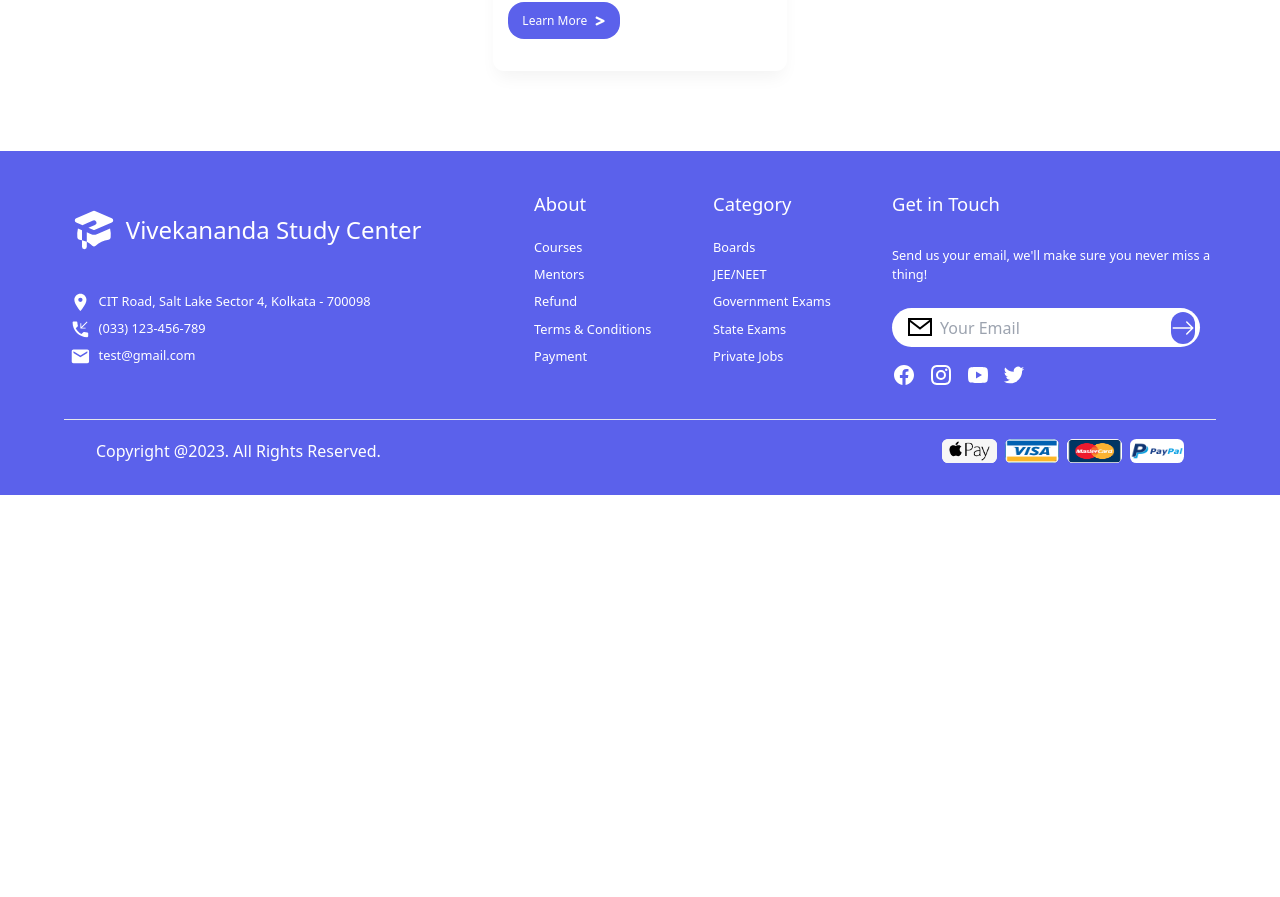
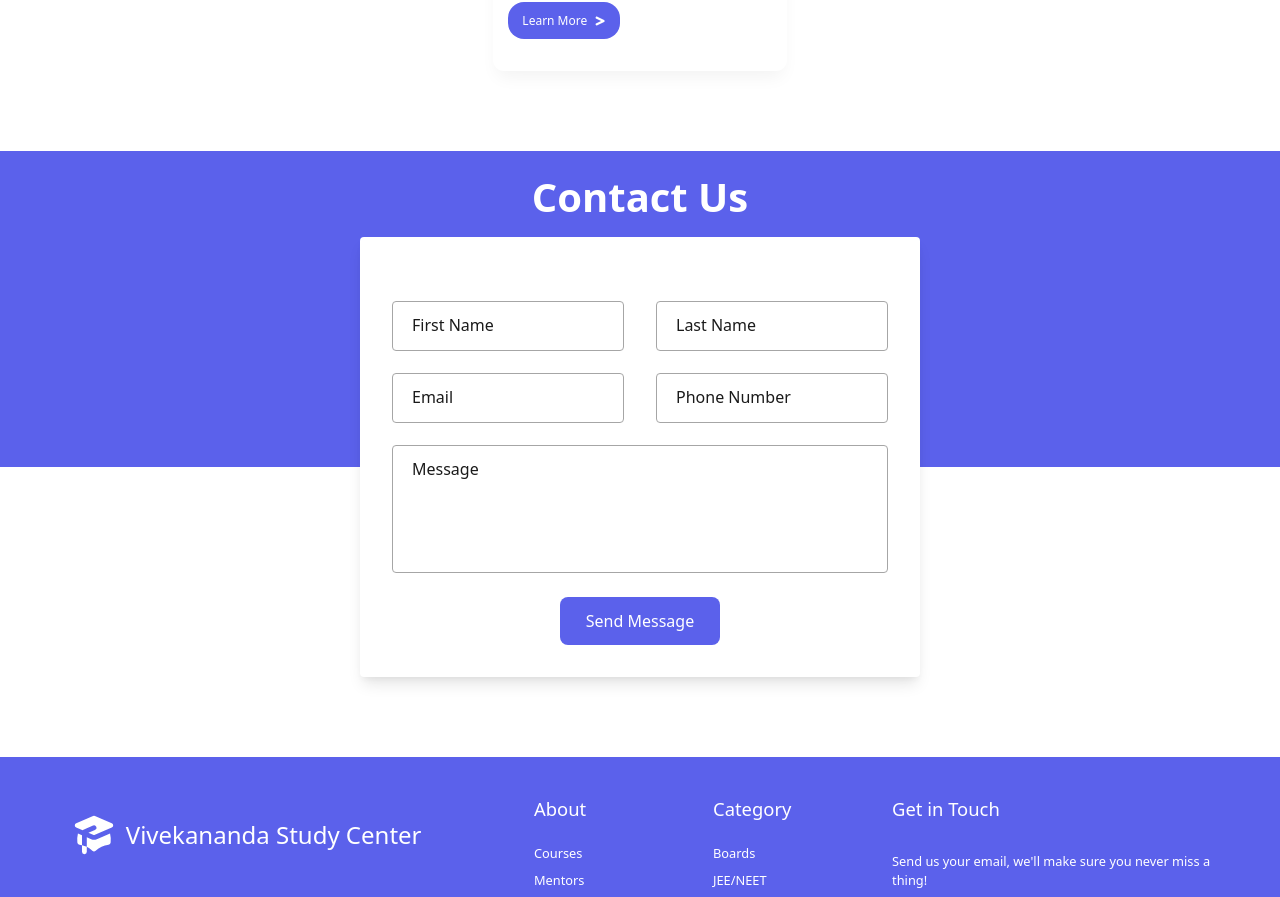
Before and after one commit to itz-arnav/Vivekananda_Study_Center_Website, a React (Vite) app: page / in a window 1280 px wide. Shown: the part 3127-4024 px from the top of the page. Before the commit the page ends 3622 px from the top, so only its background shows below. Built offline with nearby package versions, Linux system fonts and the light colour scheme.

Commit message:
added contact page

```diff
--- /dev/null
+++ b/src/components/Home/Contact/Contact.css
@@ -0,0 +1,157 @@
+:root {
+	--color-black: hsl(0, 0%, 10%);
+	--color-grays: hsl(0, 0%, 65%);
+	--color-light: hsl(0, 0%, 96%);
+	--color-white: hsl(0, 0%, 100%);
+	--color-blues: #5B61EB;;
+
+	--shadow-normal: 0 1px 3px 0 rgba(0, 0, 0, 0.1),
+		0 1px 2px 0 rgba(0, 0, 0, 0.06);
+	--shadow-medium: 0 4px 6px -1px rgba(0, 0, 0, 0.1),
+		0 2px 4px -1px rgba(0, 0, 0, 0.06);
+	--shadow-large: 0 10px 15px -3px rgba(0, 0, 0, 0.1),
+		0 4px 6px -2px rgba(0, 0, 0, 0.05);
+}
+
+.contactContainer{
+    padding-top: 1rem;
+	box-sizing: border-box;
+	scroll-behavior: smooth;
+    display: flex;
+    flex-direction: column;
+    align-items: center;
+    justify-content: center;
+    width: 100vw;
+    margin-bottom: 5rem;
+    background: linear-gradient( #5B61EB 60%, #ffffff 40%);
+}
+
+.titleContact{
+    font-size: 2.5rem;
+    font-weight: 700;
+    margin-bottom: 0.6rem;
+    color: #fff;
+}
+
+.formContainer{
+    display: flex;
+    align-items: center;
+    justify-content: center;
+    width: 60%;
+}
+
+.form-control {
+	position: relative;
+	width: 100%;
+	height: 3rem;
+	margin-bottom: 1.5rem;
+}
+
+.form-label {
+	position: absolute;
+	font-family: inherit;
+	font-size: 1rem;
+	font-weight: 400;
+	line-height: inherit;
+	left: 1rem;
+	top: 0.75rem;
+	padding: 0 0.25rem;
+	color: var(--color-gray);
+	background: var(--color-white);
+	transition: all 0.3s ease;
+}
+
+.form-input {
+	position: absolute;
+	font-family: inherit;
+	font-size: 1rem;
+	font-weight: 400;
+	line-height: inherit;
+	top: 0;
+	left: 0;
+	z-index: 1;
+	resize: none;
+	width: 100%;
+	height: auto;
+	padding: 0.75rem 1.25rem;
+	border-radius: 0.25rem;
+	border: 1.5px solid var(--color-grays);
+	color: var(--color-black);
+	background: transparent;
+	transition: all 0.3s ease-in-out;
+}
+
+.form-input::placeholder {
+	opacity: 0;
+	visibility: hidden;
+	color: transparent;
+}
+
+.form-input:focus {
+    z-index: 0;
+	outline: none;
+	border: 2px solid var(--color-blues);
+}
+
+.form-input:focus ~ .form-label {
+	top: -0.75rem;
+	left: 1rem;
+	z-index: 10;
+	font-size: 0.875rem;
+	font-weight: 500;
+	color: var(--color-blues);
+	transition: all 0.2s ease-in-out;
+}
+
+.form-input:not(:placeholder-shown) {
+	z-index: 9;
+}
+
+.form-input:not(:placeholder-shown):not(:focus) ~ .form-label {
+	top: -0.75rem;
+	left: 1rem;
+	z-index: 9;
+	font-size: 0.875rem;
+	font-weight: 500;
+    color: #5B61EB;
+	transition: all 0.2s ease-in-out;
+}
+
+.contact-inform {
+	padding: 4rem 2rem 2rem;
+	border-radius: 0.25rem;
+	color: var(--color-black);
+	background: var(--color-white);
+	box-shadow: var(--shadow-large);
+    max-width: 35rem;
+	width: 100%;
+	height: auto;
+    display: flex;
+    flex-direction: column;
+    align-items: center;
+}
+
+.oneSection{
+    display: flex;
+    align-items: center;
+    justify-content: space-around;
+    width: 100%;
+    gap: 2rem;
+}
+
+.form-control>textarea{
+    height: 8rem;
+    display: block;
+}
+
+button.submitButton{
+    display: block;
+    margin-top: 5rem;
+    background-color: #5B61EB;
+    padding: 0.5rem 0.8rem;
+    width: 10rem;
+    height: 3rem;
+    border-radius: 0.5rem;
+    color: #fff;
+    font-weight: 500;
+}
--- /dev/null
+++ b/src/components/Home/Contact/Contact.jsx
@@ -0,0 +1,83 @@
+import React from "react";
+import "./Contact.css";
+const Contact = () => {
+	return (
+		<div className="contactContainer">
+			<h2 className="titleContact">Contact Us</h2>
+			<div className="formContainer">
+				<form name="contact" className="contact-inform form">
+					<div className="oneSection">
+						<div className="form-control">
+							<input
+								type="text"
+								name="firstname"
+								className="form-input"
+								placeholder="none"
+								required
+							/>
+							<label htmlFor="firstname" className="form-label">
+								First Name
+							</label>
+						</div>
+						<div className="form-control">
+							<input
+								type="text"
+								name="lastname"
+								className="form-input"
+								placeholder="none"
+								required
+							/>
+							<label htmlFor="firstname" className="form-label">
+								Last Name
+							</label>
+						</div>
+					</div>
+
+					<div className="oneSection">
+						<div className="form-control">
+							<input
+								type="email"
+								name="email"
+								className="form-input"
+								placeholder="none"
+								required
+							/>
+							<label htmlFor="email" className="form-label">
+								Email
+							</label>
+						</div>
+						<div className="form-control">
+							<input
+								type="number"
+								name="phoneNumber"
+								className="form-input"
+								placeholder="none"
+								required
+							/>
+							<label htmlFor="phoneNumber" className="form-label">
+								Phone Number
+							</label>
+						</div>
+					</div>
+
+					<div className="form-control">
+						<textarea
+							name="message"
+							className="form-input"
+							placeholder="none"
+							required
+						/>
+						<label htmlFor="message" className="form-label">
+							Message
+						</label>
+					</div>
+					<button type="submit" className="submitButton">
+						Send Message
+					</button>
+				</form>
+			</div>
+		</div>
+	);
+};
+
+export default Contact;
--- a/src/components/Home/Home.jsx
+++ b/src/components/Home/Home.jsx
@@ -4,7 +4,7 @@ import Footer from "../Footer/Footer";
 import Carousal from './Carousal/Carousal';
 import Preparing from './Preparing/Preparing';
 import Our_Product from './Our_Product/Our_Product';
-
+import Contact from './Contact/Contact';
 const Home = () => {
   return (
     <div>
@@ -12,6 +12,7 @@ const Home = () => {
       <Carousal/>
       <Preparing />
       <Our_Product/>
+      <Contact/>
       <Footer />
     </div>
   )
--- a/src/components/Home/Preparing/Preparing.jsx
+++ b/src/components/Home/Preparing/Preparing.jsx
@@ -7,7 +7,7 @@ import kvpyImage from "../../../assets/kvpy.png";
 
 import { BiRupee } from 'react-icons/bi';
 import { AiFillStar, AiFillClockCircle } from 'react-icons/ai';
-import { BrowserRouter as Router, Routes, Route, Link } from 'react-router-dom';
+import { Link } from 'react-router-dom';
 
 const Preparing = () => {
 	return (
```
